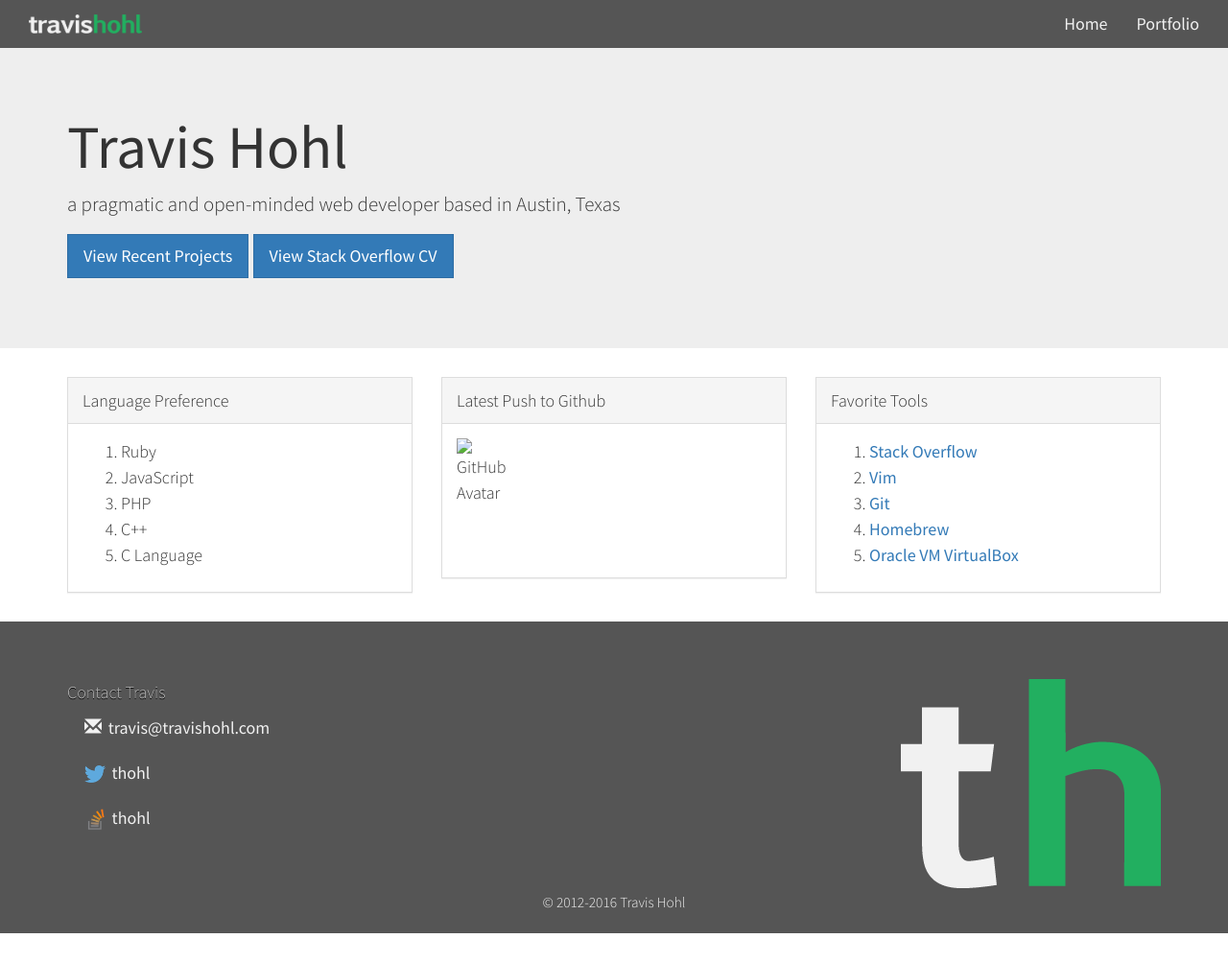
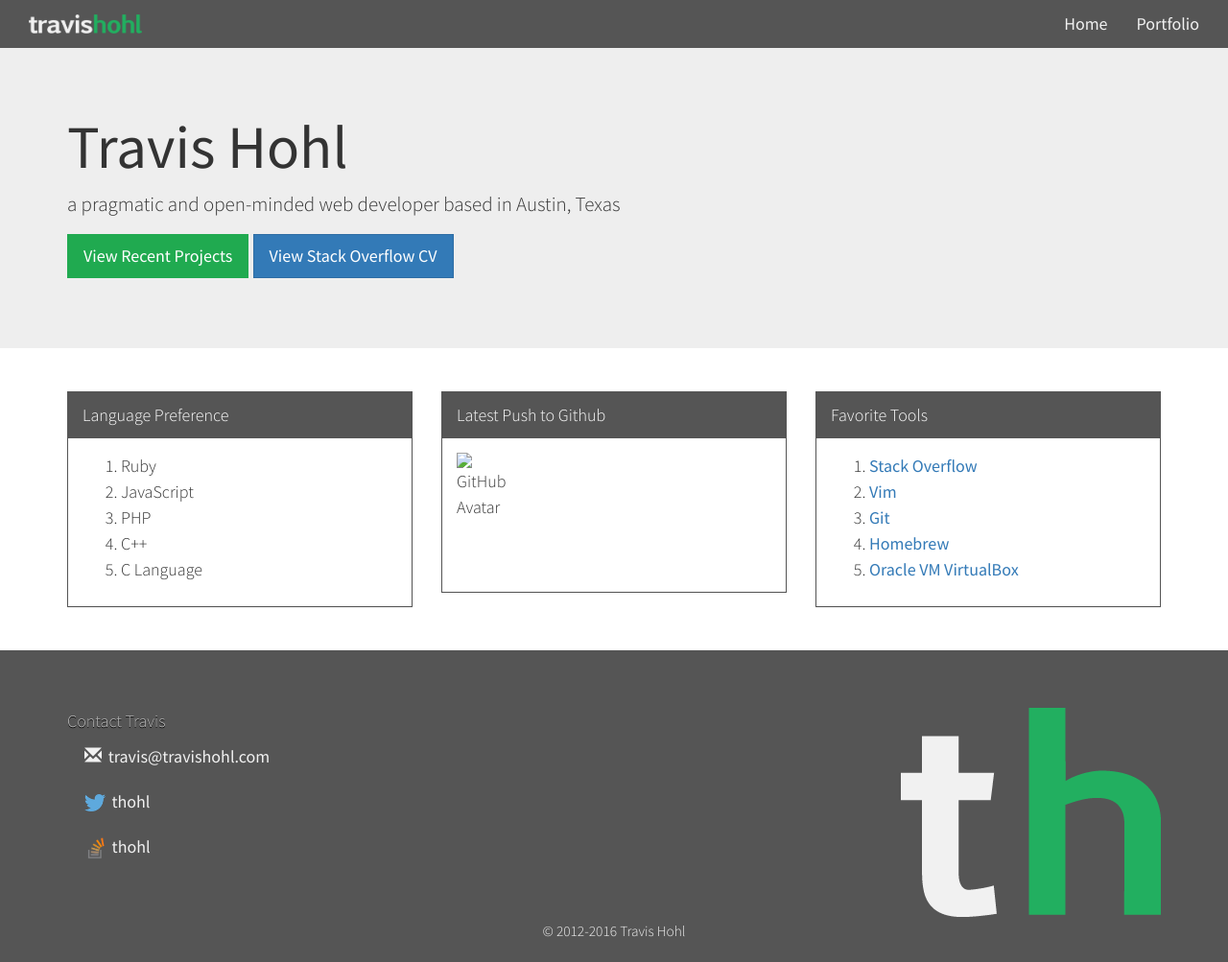
Before and after one commit to travishohl/travishohl.github.io, a Jekyll site: the page built from index.html, in a window 1280 px wide. Shown: the whole page at 96% size. Built offline with Jekyll 4.4.1, drawn with Linux system fonts in a browser that asks for light colours; before the commit the page ends 973 px from its top, so only the background shows below that.

Commit message:
Change homepage panel margins and recolor one button.

```diff
--- a/_includes/main.scss
+++ b/_includes/main.scss
@@ -31,8 +31,21 @@ body {
 
 .btn-primary {
 
+    border-radius: 0;
     margin-bottom: 10px;
-    border-radius: 0;
+
+    &:first-of-type {
+
+        background-color: #20aa50;
+        border-color: #20aa50;
+
+        &:focus,
+        &:hover {
+
+            background-color: #108840;
+            border-color: #108840;
+        }
+    }
 }
 
 
@@ -109,6 +122,12 @@ html {
 }
 
 
+.jumbotron {
+
+    margin-bottom: 0;
+}
+
+
 .media {
 
     margin-top: 60px;
@@ -169,12 +188,17 @@ html {
 
 .panel {
 
+    border-color: #555555;
     border-radius: 0;
-    margin-bottom: 30px;
+    margin-bottom: 45px;
+    margin-top: 45px;
 
     .panel-heading {
 
+        background-color: #555555;
+        border-color: #555555;
         border-radius: 0;
+        color: #ffffff;
     }
 }
 
```
